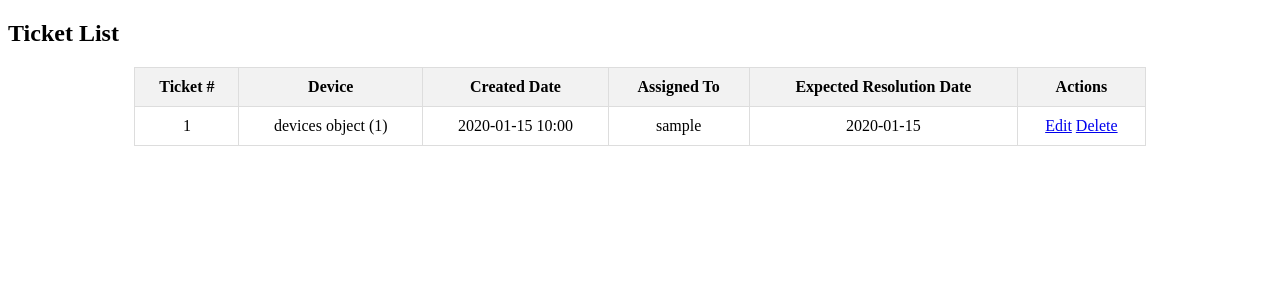
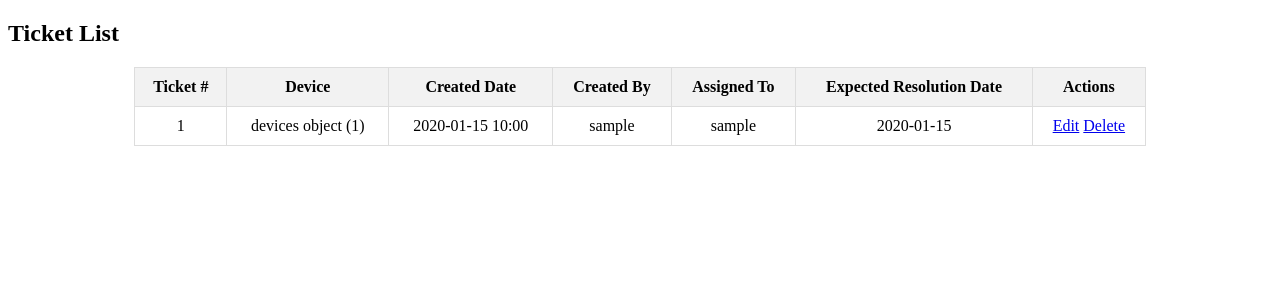
Before and after one commit to HarveyJMartin/se-a-lv5, a Django app: page /tickets/ in a window 1280 px wide. Shown: the part 57-357 px from the top of the page. Run offline with Django 5.2, Linux system fonts and the light colour scheme; a user stored in the database is signed in; tables that the repository leaves empty hold one stand-in row (values such as "Sample post").

Commit message:
Switched URl over and added created by to ticket table

```diff
--- a/templates/base.html
+++ b/templates/base.html
@@ -16,7 +16,7 @@
                 {% if request.user.is_staff %}
                     <a href="{% url 'tickets:unassigned_tickets' %}" class="nav-item">Unassigned Tickets</a>
                 {% endif %}
-                <a href="{% url 'users:login' %}" class="nav-item">My Tickets</a>
+                <a href="{% url 'tickets:ticket_list' %}" class="nav-item">My Tickets</a>
                 <a href="{% url 'tickets:ticket_new' %}" class="nav-item">Create Ticket</a>
                 <form action="{% url 'users:logout' %}" method="post">
                     {% csrf_token %}
--- a/tickets/templates/ticket_list.html
+++ b/tickets/templates/ticket_list.html
@@ -10,6 +10,7 @@
             <th>Ticket #</th>
             <th>Device</th>
             <th>Created Date</th>
+            <th>Created By</th>
             <th>Assigned To</th>
             <th>Expected Resolution Date</th>
             <th>Actions</th>
@@ -21,6 +22,7 @@
             <td>{{ ticket.id }}</td>
             <td>{{ ticket.device }}</td>
             <td>{{ ticket.created_date|date:"Y-m-d H:i" }}</td>
+            <td>{{ ticket.customer.username|default:"Delete User" }}</td>
             <td>{{ ticket.assigned_to.username|default:"Unassigned" }}</td>
             <td>{{ ticket.expected_resolution_date|date:"Y-m-d" }}</td>
             <td>
```
